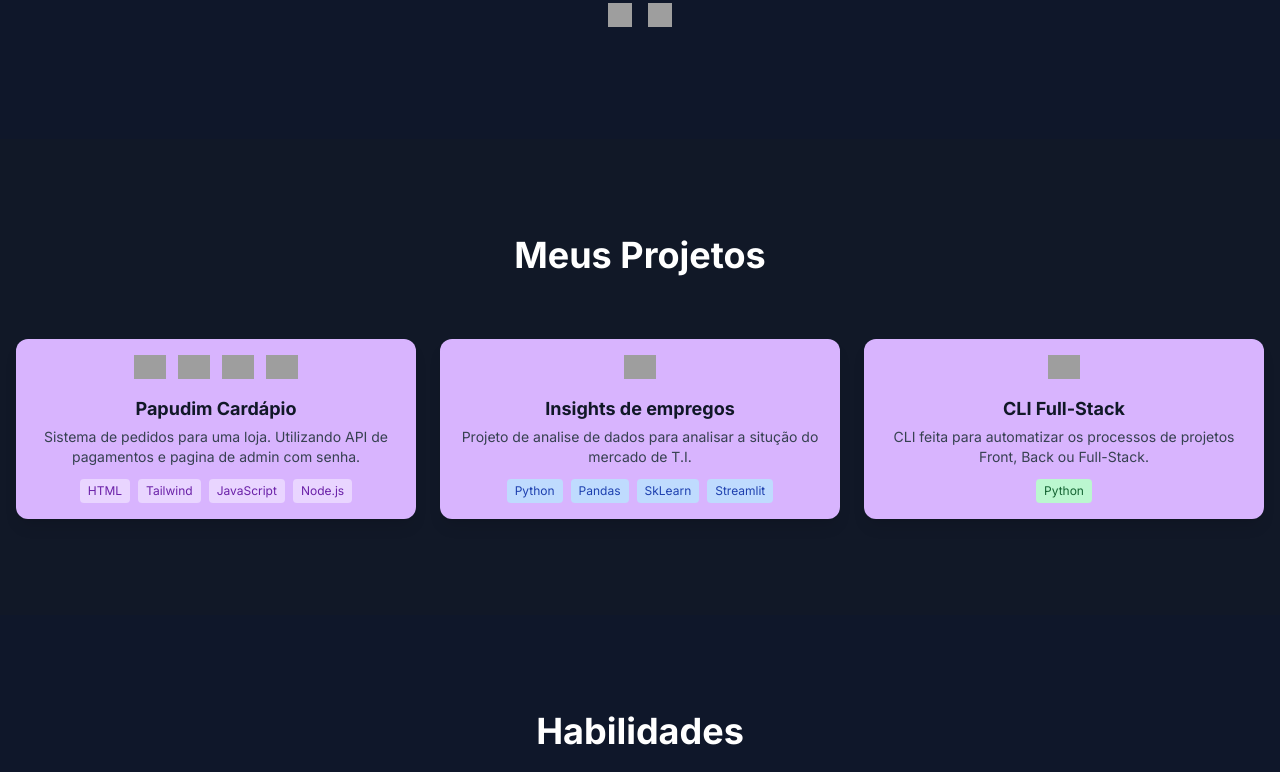
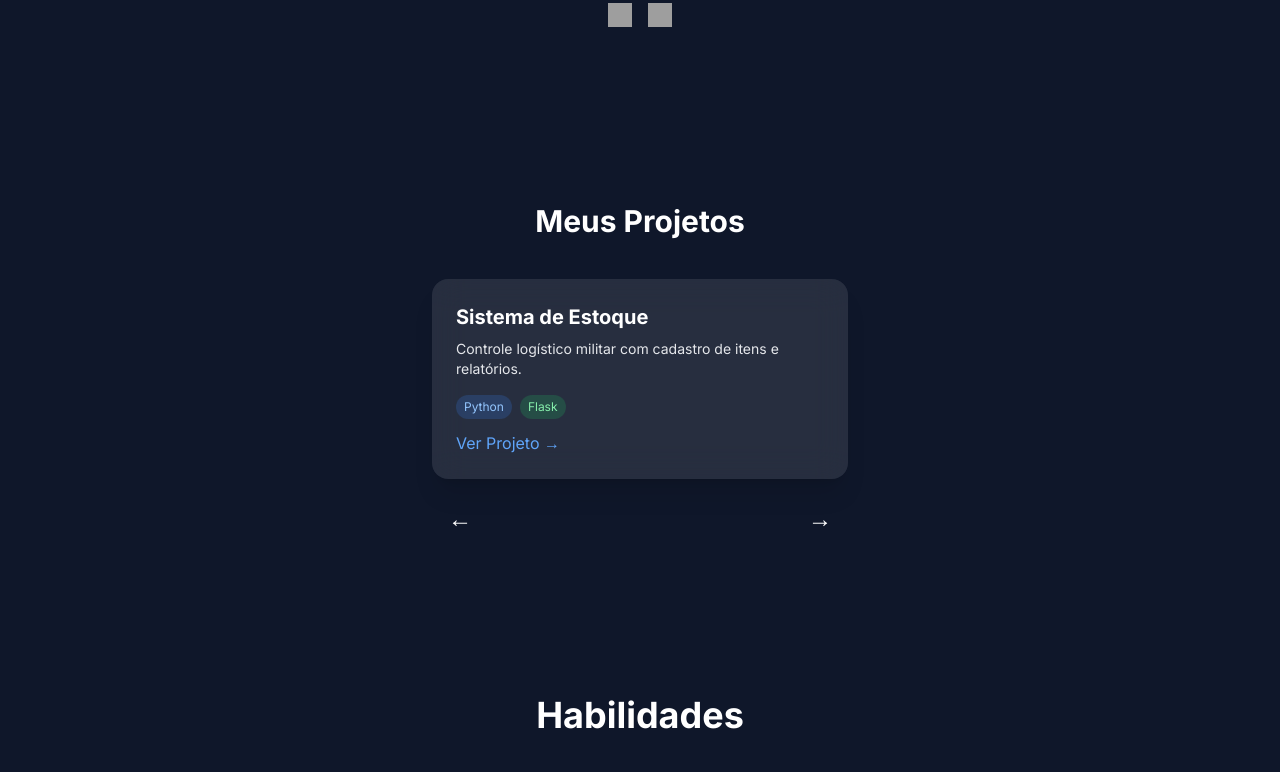
Before and after one commit to peuccoelho/peuPortfolio, a plain HTML site: page frontend/index.html in a window 1280 px wide. Shown: the part 1193-1965 px from the top of the page. Drawn offline with nearby package versions, Linux system fonts and the light colour scheme; grey boxes are pictures that could not be loaded.

Commit message:
feat: implement carousel functionality and enhance project section layout

```diff
--- a/frontend/index.html
+++ b/frontend/index.html
@@ -63,9 +63,12 @@
     </style>
   </head>
   <body class="relative">
-    <div class="hidden sm:block floating-shape w-72 h-72 bg-purple-600 top-10 left-10"></div>
-    <div class="hidden sm:block floating-shape w-72 h-72 bg-pink-500 top-10 left-10"></div>
-
+    <div
+      class="hidden sm:block floating-shape w-72 h-72 bg-purple-600 top-10 left-10"
+    ></div>
+    <div
+      class="hidden sm:block floating-shape w-72 h-72 bg-pink-500 top-10 left-10"
+    ></div>
 
     <section
       id="hero"
@@ -131,68 +134,106 @@
       </div>
     </section>
 
-    <section id="projetos" class="px-4 bg-gray-900" data-aos="fade-up">
-      <h2 class="text-4xl font-bold text-center text-white mb-16">
-        Meus Projetos
-      </h2>
-      <div class="grid grid-cols-1 sm:grid-cols-2 md:grid-cols-3 gap-6"
+    <!-- Seção de Projetos com carrossel real -->
+    <section id="projetos" class="py-16 text-white relative">
+      <h2 class="text-3xl font-bold text-center mb-10">Meus Projetos</h2>
+
+      <div class="relative max-w-md mx-auto overflow-hidden">
+        <div
+          id="carousel"
+          class="flex transition-transform duration-500 ease-in-out"
+          style="transform: translateX(0%)"
         >
-     <!-- Projeto 1 -->
-<a href="https://github.com/peuccoelho/homepudimback" target="_blank" class="block">
-  <div class="bg-purple-300 rounded-xl overflow-hidden shadow-lg transform hover:scale-105 transition duration-300 text-left p-4">
-    <div class="flex justify-center gap-3 mb-4">
-      <img src="https://cdn-icons-png.flaticon.com/512/732/732212.png" class="w-8" title="HTML">
-      <img src="https://cdn-icons-png.flaticon.com/512/732/732190.png" class="w-8" title="CSS">
-      <img src="https://cdn-icons-png.flaticon.com/512/5968/5968292.png" class="w-8" title="JavaScript">
-      <img src="https://cdn-icons-png.flaticon.com/512/919/919825.png" class="w-8" title="Node.js">
+          <!-- Card 1 -->
+          <div class="min-w-full px-4">
+            <div class="bg-white/10 backdrop-blur-lg rounded-2xl shadow-xl p-6">
+              <h3 class="text-xl font-semibold mb-2">Sistema de Estoque</h3>
+              <p class="text-sm text-gray-200 mb-4">
+                Controle logístico militar com cadastro de itens e relatórios.
+              </p>
+              <div class="flex gap-2 text-xs mb-3">
+                <span
+                  class="bg-blue-500/20 text-blue-300 px-2 py-1 rounded-full"
+                  >Python</span
+                >
+                <span
+                  class="bg-green-500/20 text-green-300 px-2 py-1 rounded-full"
+                  >Flask</span
+                >
               </div>
-    <h3 class="text-lg font-semibold text-center text-gray-900 mb-1">Papudim Cardápio</h3>
-    <p class="text-gray-700 text-sm mb-3 text-center">
-      Sistema de pedidos para uma loja. Utilizando API de pagamentos e pagina de admin com senha.
-    </p>
-    <div class="flex flex-wrap justify-center gap-2">
-      <span class="bg-purple-200 text-purple-800 px-2 py-1 rounded text-xs">HTML</span>
-      <span class="bg-purple-200 text-purple-800 px-2 py-1 rounded text-xs">Tailwind</span>
-      <span class="bg-purple-200 text-purple-800 px-2 py-1 rounded text-xs">JavaScript</span>
-      <span class="bg-purple-200 text-purple-800 px-2 py-1 rounded text-xs">Node.js</span>
+              <a href="#" class="text-blue-400 hover:underline"
+                >Ver Projeto →</a
+              >
             </div>
           </div>
-</a>
 
-<!-- Projeto 2 -->
-<a href="https://github.com/peuccoelho/insightsjob" target="_blank" class="block">
-  <div class="bg-purple-300 rounded-xl overflow-hidden shadow-lg transform hover:scale-105 transition duration-300 text-left p-4">
-    <div class="flex justify-center gap-3 mb-4">
-      <img src="https://cdn-icons-png.flaticon.com/512/5968/5968350.png" class="w-8" title="Python">
+          <!-- Card 2 -->
+          <div class="min-w-full px-4">
+            <div class="bg-white/10 backdrop-blur-lg rounded-2xl shadow-xl p-6">
+              <h3 class="text-xl font-semibold mb-2">Papudim</h3>
+              <p class="text-sm text-gray-200 mb-4">
+                Cardápio online animado com integração ao WhatsApp.
+              </p>
+              <div class="flex gap-2 text-xs mb-3">
+                <span
+                  class="bg-yellow-500/20 text-yellow-300 px-2 py-1 rounded-full"
+                  >HTML</span
+                >
+                <span
+                  class="bg-pink-500/20 text-pink-300 px-2 py-1 rounded-full"
+                  >Tailwind</span
+                >
+                <span
+                  class="bg-purple-500/20 text-purple-300 px-2 py-1 rounded-full"
+                  >JavaScript</span
+                >
               </div>
-    <h3 class="text-lg font-semibold text-center text-gray-900 mb-1">Insights de empregos</h3>
-    <p class="text-gray-700 text-sm mb-3 text-center">
-      Projeto de analise de dados para analisar a situção do mercado de T.I.
-    </p>
-    <div class="flex flex-wrap justify-center gap-2">
-      <span class="bg-blue-200 text-blue-800 px-2 py-1 rounded text-xs">Python</span>
-      <span class="bg-blue-200 text-blue-800 px-2 py-1 rounded text-xs">Pandas</span>
-      <span class="bg-blue-200 text-blue-800 px-2 py-1 rounded text-xs">SkLearn</span>
-      <span class="bg-blue-200 text-blue-800 px-2 py-1 rounded text-xs">Streamlit</span>
+              <a href="#" class="text-blue-400 hover:underline"
+                >Ver Projeto →</a
+              >
             </div>
           </div>
-</a>
 
-<!-- Projeto 3 -->
-<a href="https://github.com/peuccoelho/StackPeu-CLI" target="_blank" class="block">
-  <div class="bg-purple-300 rounded-xl overflow-hidden shadow-lg transform hover:scale-105 transition duration-300 text-left p-4">
-    <div class="flex justify-center gap-3 mb-4">
-      <img src="https://cdn-icons-png.flaticon.com/512/5968/5968350.png" class="w-8" title="Python">
+          <!-- Card 3 -->
+          <div class="min-w-full px-4">
+            <div class="bg-white/10 backdrop-blur-lg rounded-2xl shadow-xl p-6">
+              <h3 class="text-xl font-semibold mb-2">Reservas de Auditório</h3>
+              <p class="text-sm text-gray-200 mb-4">
+                App para marcar eventos com datas e horários.
+              </p>
+              <div class="flex gap-2 text-xs mb-3">
+                <span
+                  class="bg-blue-500/20 text-blue-300 px-2 py-1 rounded-full"
+                  >React</span
+                >
+                <span
+                  class="bg-gray-500/20 text-gray-300 px-2 py-1 rounded-full"
+                  >Tailwind</span
+                >
               </div>
-    <h3 class="text-lg font-semibold text-center text-gray-900 mb-1">CLI Full-Stack</h3>
-    <p class="text-gray-700 text-sm mb-3 text-center">
-      CLI feita para automatizar os processos de projetos Front, Back ou Full-Stack.
-    </p>
-    <div class="flex flex-wrap justify-center gap-2">
-      <span class="bg-green-200 text-green-800 px-2 py-1 rounded text-xs">Python</span>
+              <a href="#" class="text-blue-400 hover:underline"
+                >Ver Projeto →</a
+              >
             </div>
           </div>
-</a>
+        </div>
+
+        <!-- Controles -->
+        <div class="flex justify-between mt-6 px-8">
+          <button
+            id="prev"
+            class="text-white text-2xl hover:scale-125 transition"
+          >
+            &#8592;
+          </button>
+          <button
+            id="next"
+            class="text-white text-2xl hover:scale-125 transition"
+          >
+            &#8594;
+          </button>
+        </div>
+      </div>
     </section>
 
     <section id="habilidades" class="px-4" data-aos="fade-up">
@@ -202,7 +243,6 @@
           <img
             src="https://cdn-icons-png.flaticon.com/512/732/732212.png"
             class="w-8 sm:w-10 mx-auto mb-2"
-
             alt="HTML"
           />
           <p>HTML</p>
@@ -214,7 +254,6 @@
           <img
             src="https://cdn-icons-png.flaticon.com/512/732/732190.png"
             class="w-8 sm:w-10 mx-auto mb-2"
-
             alt="CSS"
           />
           <p>CSS</p>
@@ -226,7 +265,6 @@
           <img
             src="https://cdn-icons-png.flaticon.com/512/5968/5968292.png"
             class="w-8 sm:w-10 mx-auto mb-2"
-
             alt="JS"
           />
           <p>JavaScript</p>
@@ -238,7 +276,6 @@
           <img
             src="https://cdn-icons-png.flaticon.com/512/5968/5968350.png"
             class="w-8 sm:w-10 mx-auto mb-2"
-
             alt="Python"
           />
           <p>Python</p>
@@ -250,7 +287,6 @@
           <img
             src="https://cdn-icons-png.flaticon.com/512/919/919825.png"
             class="w-8 sm:w-10 mx-auto mb-2"
-
             alt="Node.js"
           />
           <p>Node.js</p>
--- a/frontend/scripts.js
+++ b/frontend/scripts.js
@@ -66,3 +66,59 @@ function enviarFormulario(event) {
   document.getElementById("mensagem-enviada").classList.remove("hidden");
   document.getElementById("mensagem-enviada").scrollIntoView({ behavior: 'smooth' });
 }
+
+const carousel = document.getElementById("carousel");
+const prevBtn = document.getElementById("prev");
+const nextBtn = document.getElementById("next");
+const totalCards = carousel.children.length;
+let currentIndex = 0;
+
+function updateCarousel() {
+  const offset = -currentIndex * carousel.clientWidth;
+  carousel.style.transform = `translateX(${offset}px)`;
+}
+
+// Botões
+prevBtn.addEventListener("click", () => {
+  currentIndex = (currentIndex - 1 + totalCards) % totalCards;
+  updateCarousel();
+});
+
+nextBtn.addEventListener("click", () => {
+  currentIndex = (currentIndex + 1) % totalCards;
+  updateCarousel();
+});
+
+// Swipe para mobile
+let startX = 0;
+let isSwiping = false;
+
+carousel.addEventListener("touchstart", (e) => {
+  startX = e.touches[0].clientX;
+  isSwiping = true;
+});
+
+carousel.addEventListener("touchmove", (e) => {
+  if (!isSwiping) return;
+  const deltaX = e.touches[0].clientX - startX;
+
+  if (Math.abs(deltaX) > 50) {
+    isSwiping = false;
+    if (deltaX > 0) {
+      currentIndex = (currentIndex - 1 + totalCards) % totalCards;
+    } else {
+      currentIndex = (currentIndex + 1) % totalCards;
+    }
+    updateCarousel();
+  }
+});
+
+carousel.addEventListener("touchend", () => {
+  isSwiping = false;
+});
+
+// Resize handler (importante para responsividade)
+window.addEventListener("resize", updateCarousel);
+
+// Inicializa
+updateCarousel();
```
Lines whose indentation alone changed are shown as unchanged.
